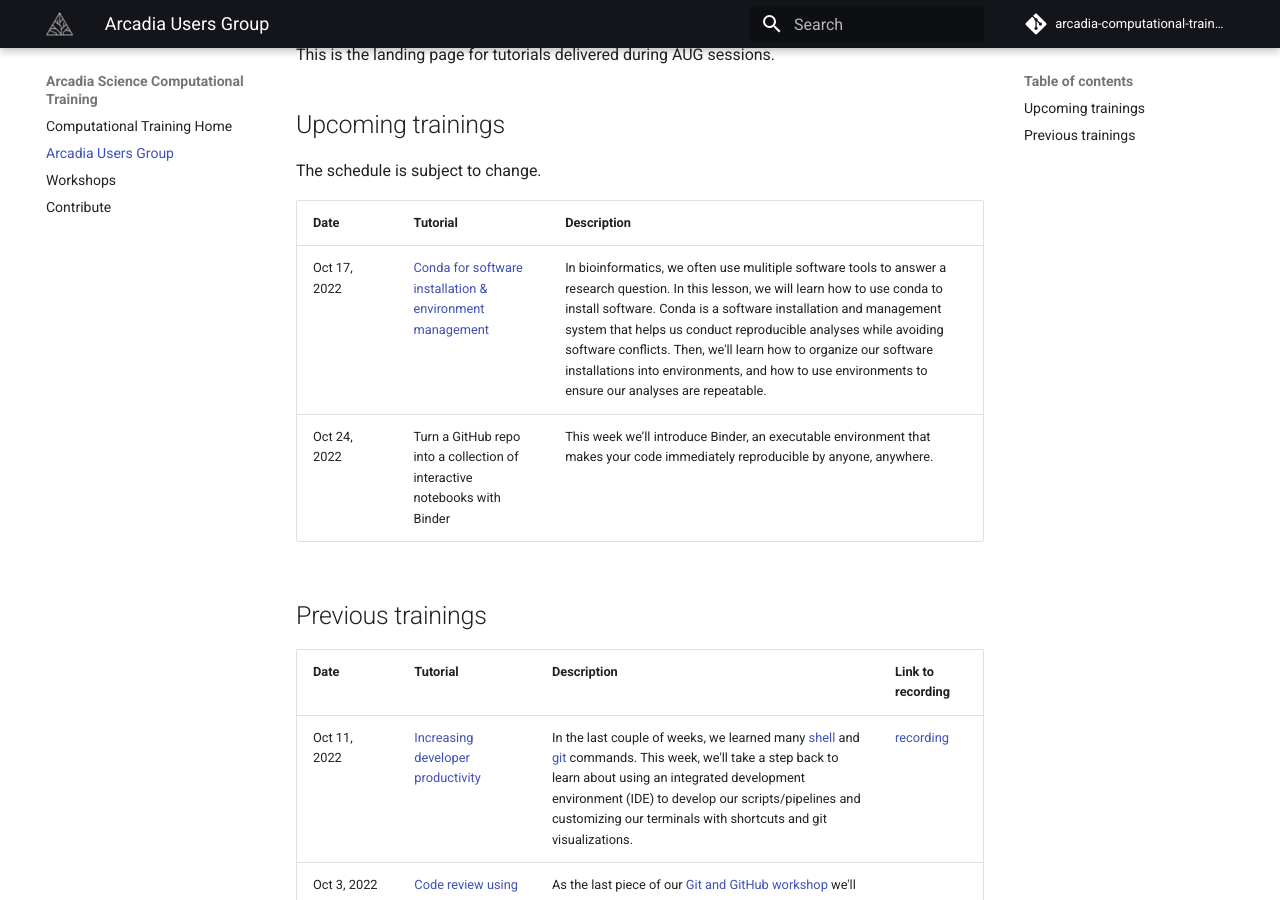
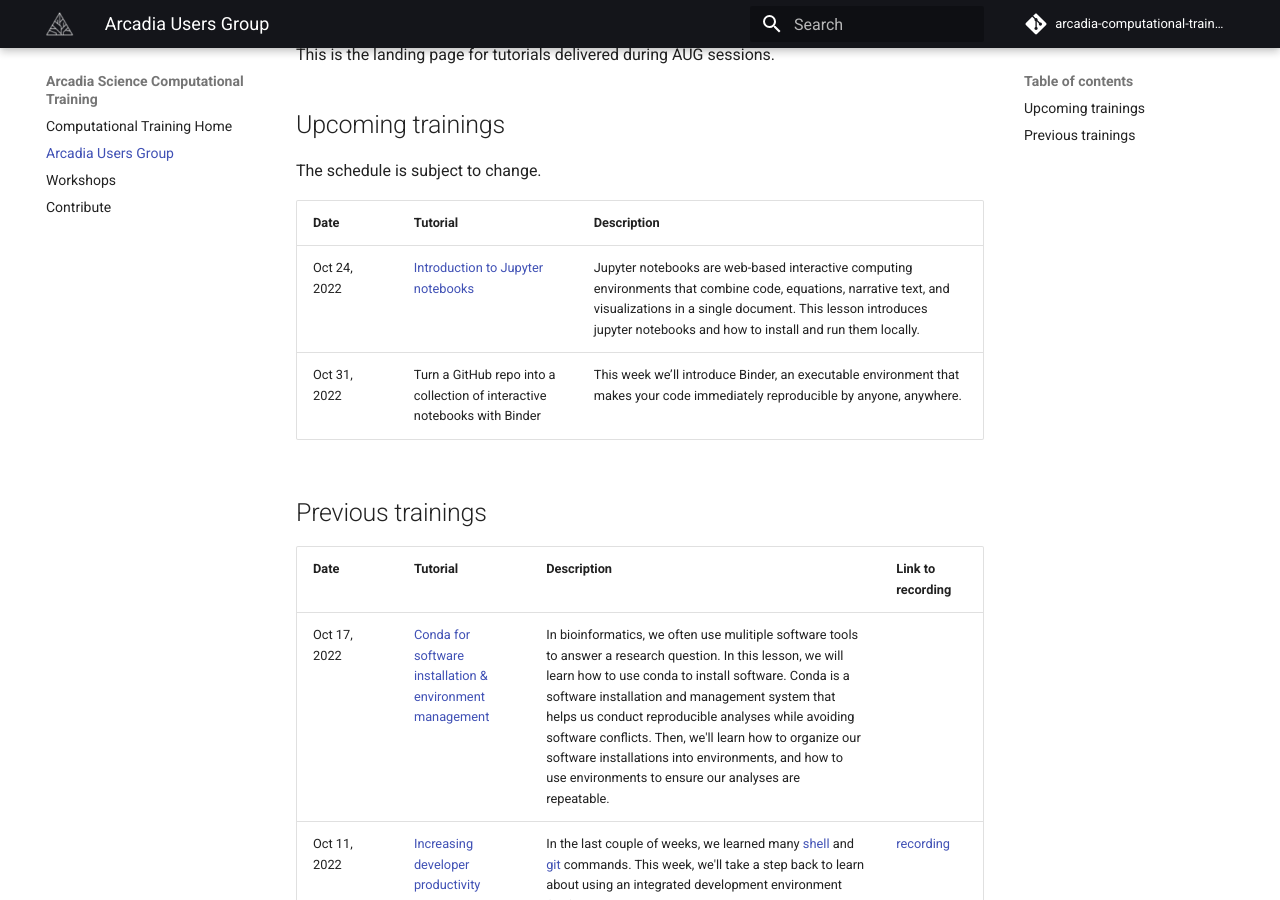
Before and after one commit to Arcadia-Science/arcadia-computational-training, an MkDocs documentation site: the page built from docs/arcadia-users-group/overview.md, in a window 1280 px wide and 900 px high, scrolled down 477 px. Built offline with MkDocs 1.6.1 and Material for MkDocs 9.7.7, drawn with Linux system fonts in a browser that asks for light colours; comment, search, counter and statistics services are not loaded.

Commit message:
update overview

```diff
--- a/docs/arcadia-users-group/overview.md
+++ b/docs/arcadia-users-group/overview.md
@@ -20,13 +20,14 @@
 
 | Date         | Tutorial                                                                       | Description                                                                                                                                                                                                                                                                                                                                                                    |
 | ------------ | ------------------------------------------------------------------------------ | ------------------------------------------------------------------------------------------------------------------------------------------------------------------------------------------------------------------------------------------------------------------------------------------------------------------------------------------------------------------------------ |
-| Oct 17, 2022 | [Conda for software installation & environment management](20221017-conda/lesson.md) | In bioinformatics, we often use mulitiple software tools to answer a research question. In this lesson, we will learn how to use conda to install software. Conda is a software installation and management system that helps us conduct reproducible analyses while avoiding software conflicts. Then, we'll learn how to organize our software installations into environments, and how to use environments to ensure our analyses are repeatable.|
-| Oct 24, 2022 | Turn a GitHub repo into a collection of interactive notebooks with Binder      | This week we’ll introduce Binder, an executable environment that makes your code immediately reproducible by anyone, anywhere.                                                                                                                                                                                                                                                 |
+| Oct 24, 2022 | [Introduction to Jupyter notebooks](20221024-jupyter-notebooks/lesson.md) | Jupyter notebooks are web-based interactive computing environments that combine code, equations, narrative text, and visualizations in a single document. This lesson introduces jupyter notebooks and how to install and run them locally. |
+| Oct 31, 2022 | Turn a GitHub repo into a collection of interactive notebooks with Binder      | This week we’ll introduce Binder, an executable environment that makes your code immediately reproducible by anyone, anywhere.                                                                                                                                                                                                                                                 |
 
 ## Previous trainings
 
 | Date          | Tutorial                                                                                                                                                                   | Description                                                                                                                                                                                                                                                                                                     | Link to recording                                        |
 | ------------- | -------------------------------------------------------------------------------------------------------------------------------------------------------------------------- | --------------------------------------------------------------------------------------------------------------------------------------------------------------------------------------------------------------------------------------------------------------------------------------------------------------- | -------------------------------------------------------- |
+| Oct 17, 2022 | [Conda for software installation & environment management](20221017-conda/lesson.md) | In bioinformatics, we often use mulitiple software tools to answer a research question. In this lesson, we will learn how to use conda to install software. Conda is a software installation and management system that helps us conduct reproducible analyses while avoiding software conflicts. Then, we'll learn how to organize our software installations into environments, and how to use environments to ensure our analyses are repeatable.| |
 | Oct 11, 2022 | [Increasing developer productivity](20221011-developer-productivity/lesson.md) | In the last couple of weeks, we learned many [shell](20220906-intro-to-shell1/lesson.md) and [git](../workshops/20220920-intro-to-git-and-github/lesson.md) commands. This week, we'll take a step back to learn about using an integrated development environment (IDE) to develop our scripts/pipelines and customizing our terminals with shortcuts and git visualizations. | [recording](https://www.youtube.com/watch?v=lRYO-n7QsnU) |
 | Oct 3, 2022   | [Code review using GitHub](https://arcadia-science.github.io/arcadia-computational-training/workshops/20220920-intro-to-git-and-github/lesson/#working-on-branches)        | As the last piece of our [Git and GitHub workshop](../workshops/20220920-intro-to-git-and-github/lesson.md) we'll go over the key element of code review and how to execute a review on GitHub.                                                                                                                 | |
 | Sept 26, 2022 | [Undoing changes in a Git repository](https://arcadia-science.github.io/arcadia-computational-training/workshops/20220920-intro-to-git-and-github/lesson/#undoing-changes) | This lesson is a continuation of our [Git and GitHub workshop](../workshops/20220920-intro-to-git-and-github/lesson.md). We will cover how to undo changes in a Git repository using `git restore`, `git revert`, or `git checkout`.                                                                            | [recording](https://www.youtube.com/watch?v=FOnX7VeRJdM) |
```
